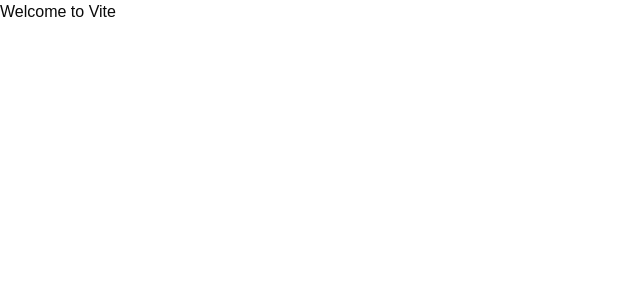
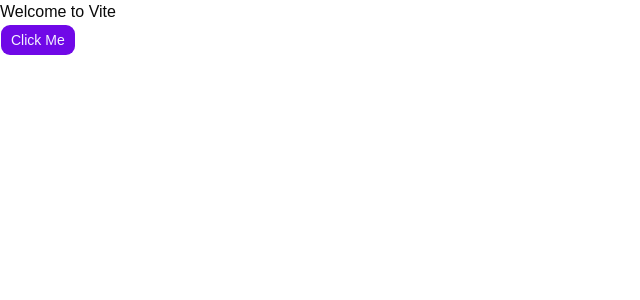
Before and after one commit to kavindu-udara/techmart-ecommerce, a React (Vite) app in the folder frontend/: page / in a window 1280 px wide. Shown: the top 300 px of the page, without its empty margins (0-640 px from the left). Built offline with nearby package versions, Linux system fonts and the light colour scheme.

Commit message:
changed theme

```diff
--- a/frontend/src/App.tsx
+++ b/frontend/src/App.tsx
@@ -1,9 +1,11 @@
+import { Button } from "./components/ui/button"
 
 function App() {
 
   return (
     <>
      <h1>Welcome to Vite</h1>
+     <Button>Click Me</Button>
     </>
   )
 }
--- a/frontend/src/index.css
+++ b/frontend/src/index.css
@@ -55,10 +55,10 @@
   --card-foreground: oklch(0.145 0 0);
   --popover: oklch(1 0 0);
   --popover-foreground: oklch(0.145 0 0);
-    --primary: oklch(0.205 0 0);
-    --primary-foreground: oklch(0.985 0 0);
-    --secondary: oklch(0.97 0 0);
-    --secondary-foreground: oklch(0.205 0 0);
+  --primary: oklch(0.491 0.27 292.581);
+  --primary-foreground: oklch(0.969 0.016 293.756);
+  --secondary: oklch(0.967 0.001 286.375);
+  --secondary-foreground: oklch(0.21 0.006 285.885);
   --muted: oklch(0.97 0 0);
   --muted-foreground: oklch(0.556 0 0);
   --accent: oklch(0.97 0 0);
@@ -67,16 +67,16 @@
   --border: oklch(0.922 0 0);
   --input: oklch(0.922 0 0);
   --ring: oklch(0.708 0 0);
-    --chart-1: oklch(0.87 0 0);
-    --chart-2: oklch(0.556 0 0);
-    --chart-3: oklch(0.439 0 0);
-    --chart-4: oklch(0.371 0 0);
-    --chart-5: oklch(0.269 0 0);
+  --chart-1: oklch(0.809 0.105 251.813);
+  --chart-2: oklch(0.623 0.214 259.815);
+  --chart-3: oklch(0.546 0.245 262.881);
+  --chart-4: oklch(0.488 0.243 264.376);
+  --chart-5: oklch(0.424 0.199 265.638);
   --radius: 0.625rem;
   --sidebar: oklch(0.985 0 0);
   --sidebar-foreground: oklch(0.145 0 0);
-    --sidebar-primary: oklch(0.205 0 0);
-    --sidebar-primary-foreground: oklch(0.985 0 0);
+  --sidebar-primary: oklch(0.541 0.281 293.009);
+  --sidebar-primary-foreground: oklch(0.969 0.016 293.756);
   --sidebar-accent: oklch(0.97 0 0);
   --sidebar-accent-foreground: oklch(0.205 0 0);
   --sidebar-border: oklch(0.922 0 0);
@@ -90,9 +90,9 @@
   --card-foreground: oklch(0.985 0 0);
   --popover: oklch(0.205 0 0);
   --popover-foreground: oklch(0.985 0 0);
-    --primary: oklch(0.922 0 0);
-    --primary-foreground: oklch(0.205 0 0);
-    --secondary: oklch(0.269 0 0);
+  --primary: oklch(0.432 0.232 292.759);
+  --primary-foreground: oklch(0.969 0.016 293.756);
+  --secondary: oklch(0.274 0.006 286.033);
   --secondary-foreground: oklch(0.985 0 0);
   --muted: oklch(0.269 0 0);
   --muted-foreground: oklch(0.708 0 0);
@@ -102,15 +102,15 @@
   --border: oklch(1 0 0 / 10%);
   --input: oklch(1 0 0 / 15%);
   --ring: oklch(0.556 0 0);
-    --chart-1: oklch(0.87 0 0);
-    --chart-2: oklch(0.556 0 0);
-    --chart-3: oklch(0.439 0 0);
-    --chart-4: oklch(0.371 0 0);
-    --chart-5: oklch(0.269 0 0);
+  --chart-1: oklch(0.809 0.105 251.813);
+  --chart-2: oklch(0.623 0.214 259.815);
+  --chart-3: oklch(0.546 0.245 262.881);
+  --chart-4: oklch(0.488 0.243 264.376);
+  --chart-5: oklch(0.424 0.199 265.638);
   --sidebar: oklch(0.205 0 0);
   --sidebar-foreground: oklch(0.985 0 0);
-    --sidebar-primary: oklch(0.488 0.243 264.376);
-    --sidebar-primary-foreground: oklch(0.985 0 0);
+  --sidebar-primary: oklch(0.606 0.25 292.717);
+  --sidebar-primary-foreground: oklch(0.969 0.016 293.756);
   --sidebar-accent: oklch(0.269 0 0);
   --sidebar-accent-foreground: oklch(0.985 0 0);
   --sidebar-border: oklch(1 0 0 / 10%);
```
Lines whose indentation alone changed are shown as unchanged.
